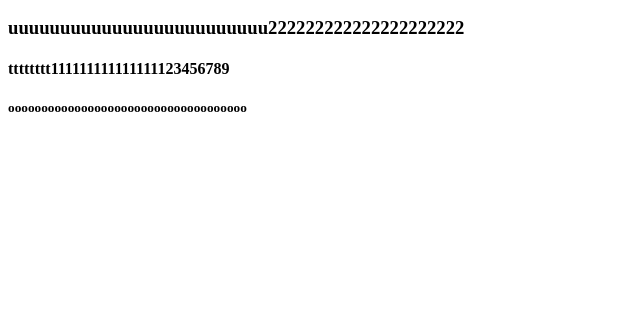
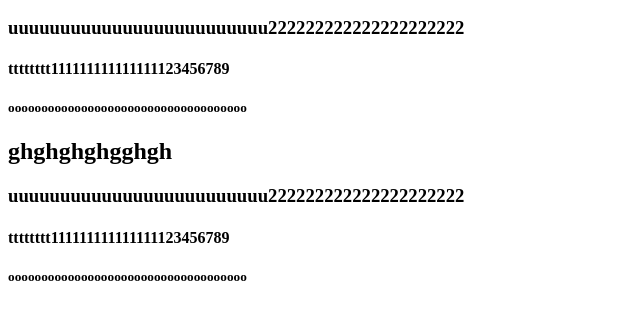
Before and after one commit to AlamoudiM2025/test, a plain HTML site: page index.html in a window 1280 px wide. Shown: the part 110-430 px from the top of the page, without its empty margins (0-640 px from the left). Drawn offline with Linux system fonts and the light colour scheme.

Commit message:
fdfdfdfdfdfdfdfdf

```diff
--- a/index.html
+++ b/index.html
@@ -13,6 +13,12 @@
 <h3>uuuuuuuuuuuuuuuuuuuuuuuuu222222222222222222222</h3>
 <h4>tttttttt111111111111111123456789</h4>
 <h5>oooooooooooooooooooooooooooooooooooo</h5>
+
+
+<h2>ghghghghgghgh</h2>
+<h3>uuuuuuuuuuuuuuuuuuuuuuuuu222222222222222222222</h3>
+<h4>tttttttt111111111111111123456789</h4>
+<h5>oooooooooooooooooooooooooooooooooooo</h5>
     <script src="app.js"></script>
 </body>
 </html>
```
